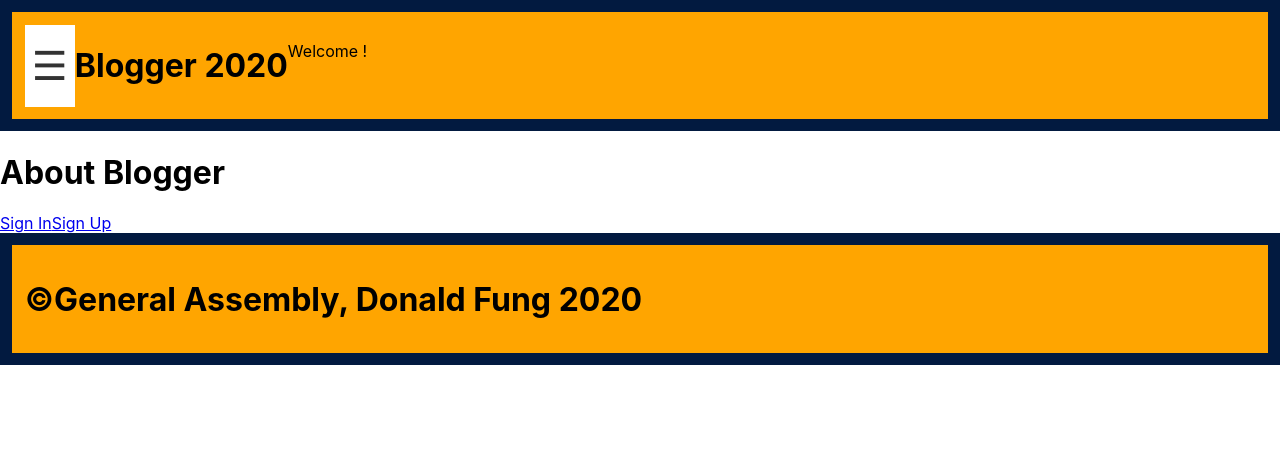
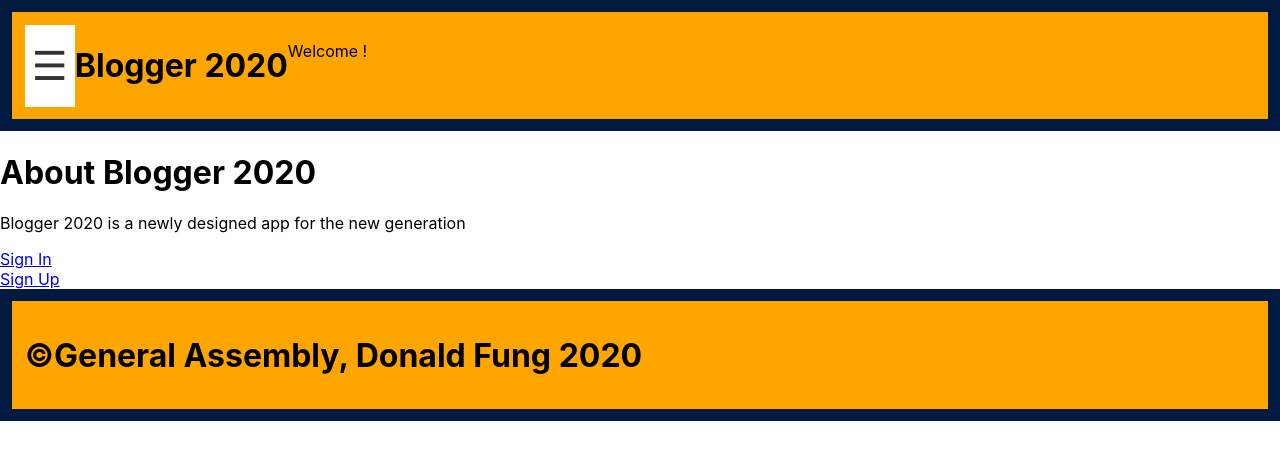
Before and after one commit to dgcfung/blogger-2020-backup, a React (Create React App) app in the folder blog/client/: page / in a window 1280 px wide. Shown: the top 460 px of the page. Built offline with nearby package versions, Linux system fonts and the light colour scheme.

Commit message:
clean up

```diff
--- a/blog/client/src/components/About.js
+++ b/blog/client/src/components/About.js
@@ -8,8 +8,10 @@ class About extends React.Component {
     render() {
         return (
             <div>
-                <h1>About Blogger</h1>
+                <h1>About Blogger 2020</h1>
+                <p>Blogger 2020 is a newly designed app for the new generation</p>
                 <Link to="/login/sign_in">Sign In</Link>
+                <br></br>
                 <Link to="/login/signup">Sign Up</Link>
             </div>
 
--- a/blog/client/src/components/SignUp.js
+++ b/blog/client/src/components/SignUp.js
@@ -1,11 +1,15 @@
 import React from 'react'
+import { Link } from 'react-router-dom'
 
 function SignUp(props) {
     // create user
     return (
         <>
+            <Link to={`/`}>Return to About</Link>
             <h1>Sign Up</h1>
             <form onChange={props.handleChange}>
+
+                <br></br>
                 <input name="email" type="email" placeholder="email" name='email' value={props.email}></input>
                 <input name="password" type="password" placeholder="password" name='password' value={props.password}></input>
                 <button onClick={props.handleSubmit}>Sign Up</button>
```
